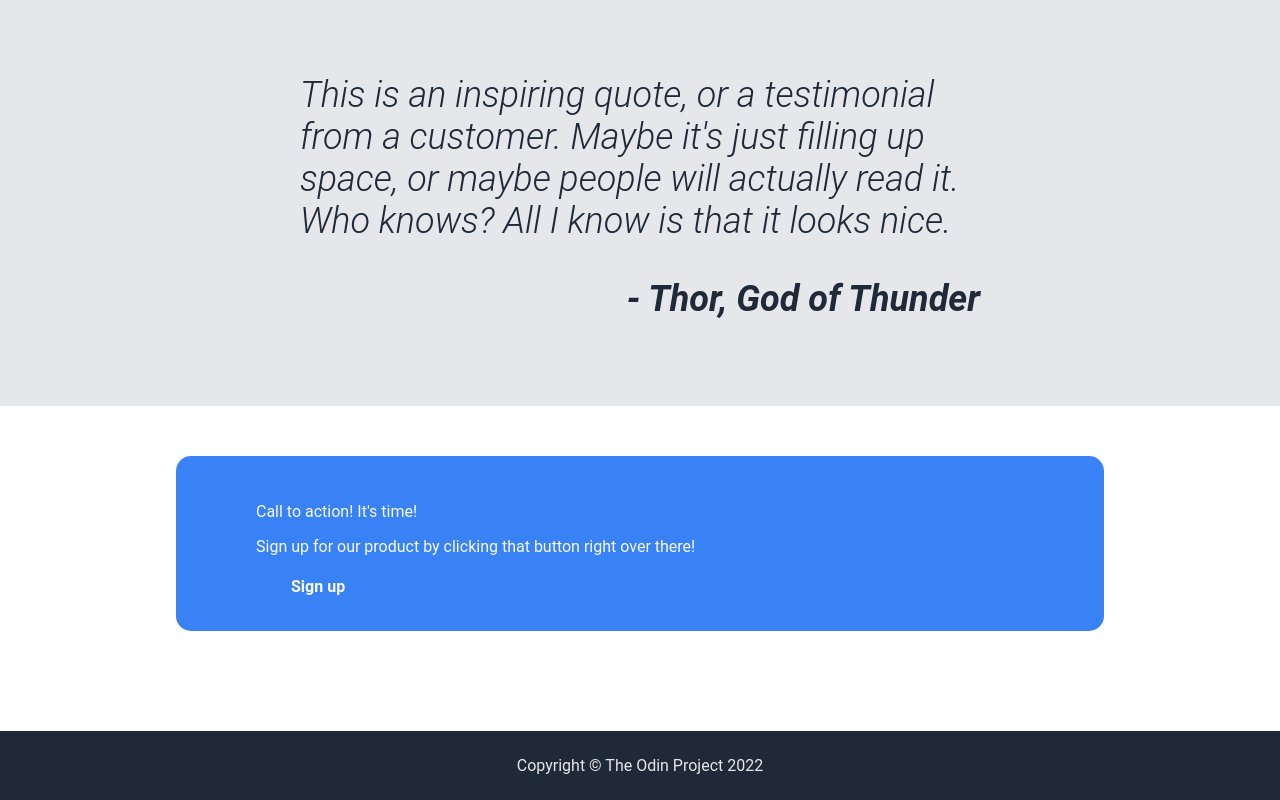
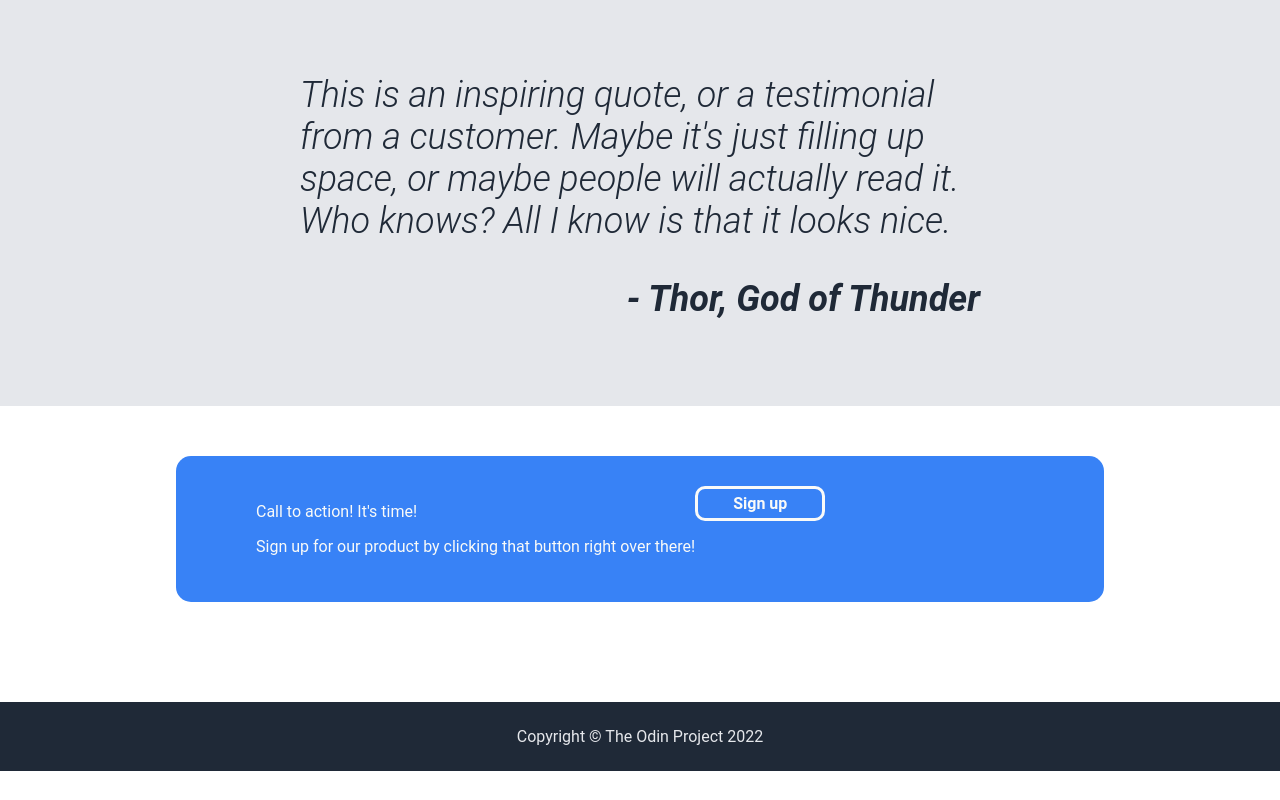
Before and after one commit to neelyv/landing-page, a plain HTML site: page index.html in a window 1280 px wide. Shown: the part 634-1434 px from the top of the page. After the commit the page ends 1405 px from the top, so only its background shows below. Drawn offline with Linux system fonts and the light colour scheme.

Commit message:
Add white border to button-sign-up when inside call-to-action div

```diff
--- a/style.css
+++ b/style.css
@@ -150,6 +150,11 @@ h1 {
     padding: 30px 80px;
     width: 60%;
     margin: 50px auto;
+    display: flex;
+}
+
+.call-to-action .button-sign-up {
+    border: 3px solid #F9FAF8;
 }
 
 /* -------------------------
```
